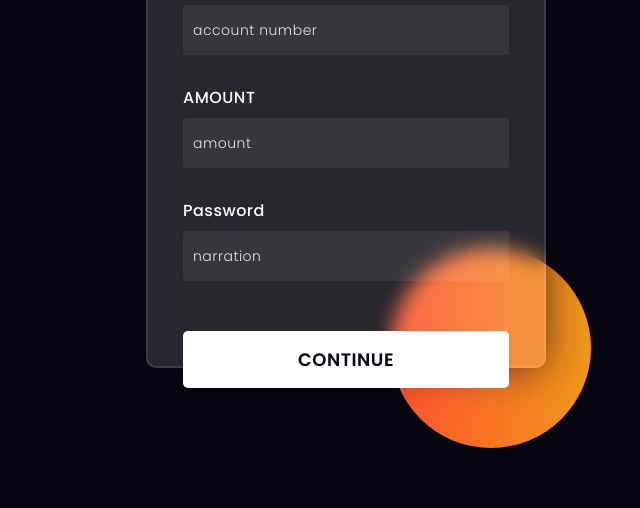
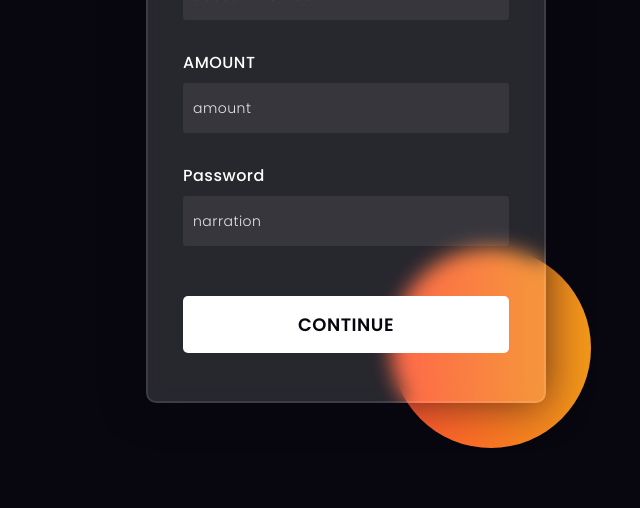
Before and after one commit to ybmtech/bankflow, a plain HTML site: page intrabank.html in a window 1280 px wide. Shown: the part 292-800 px from the top of the page, without its empty margins (294-934 px from the left). Drawn offline with Linux system fonts and the light colour scheme.

Commit message:
Update intrabank.html
changing of height for form

```diff
--- a/intrabank.html
+++ b/intrabank.html
@@ -49,7 +49,7 @@ body{
     bottom: -80px;
 }
 form{
-    height: 520px;
+    height: 590px;
     width: 400px;
     background-color: rgba(255,255,255,0.13);
     position: absolute;
```
